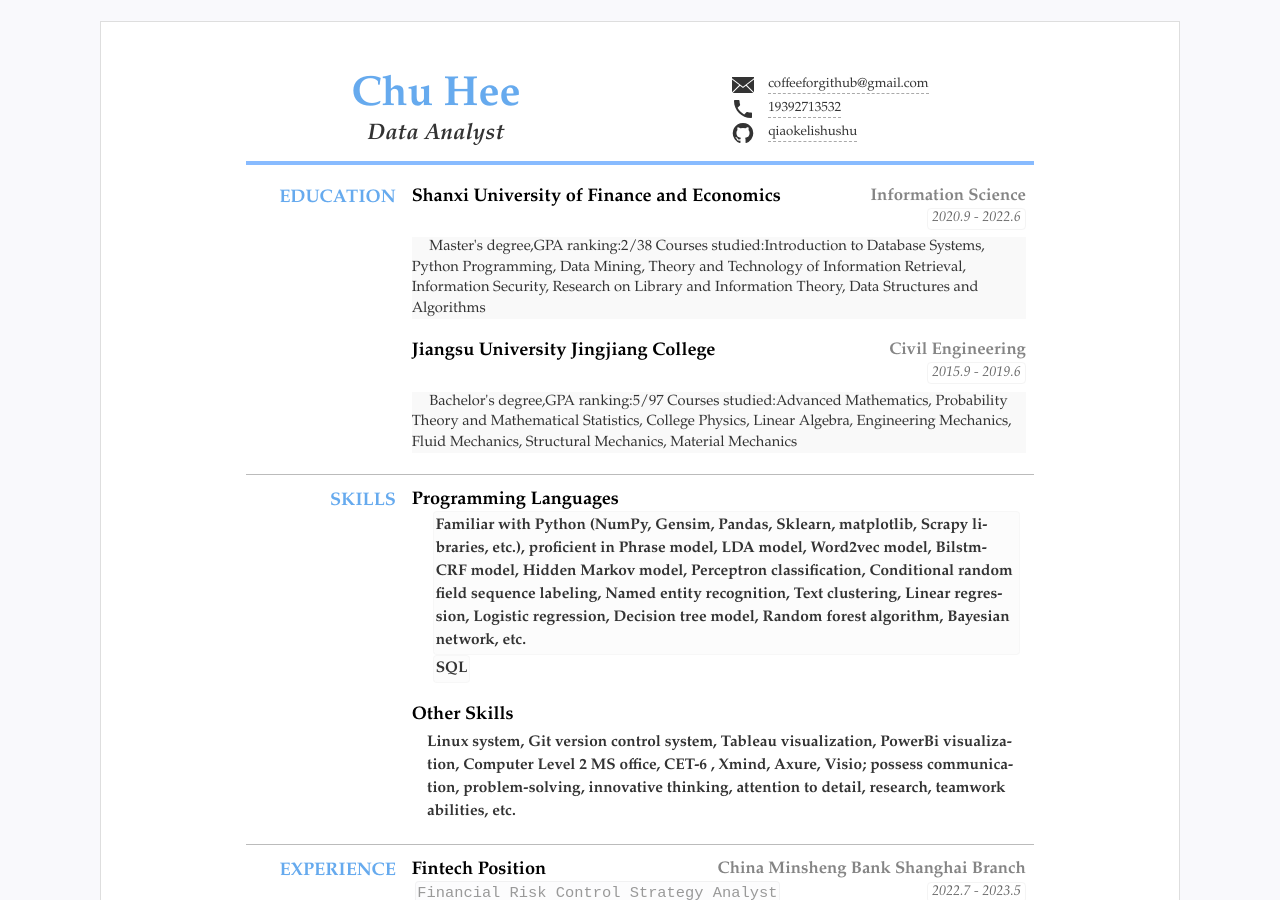
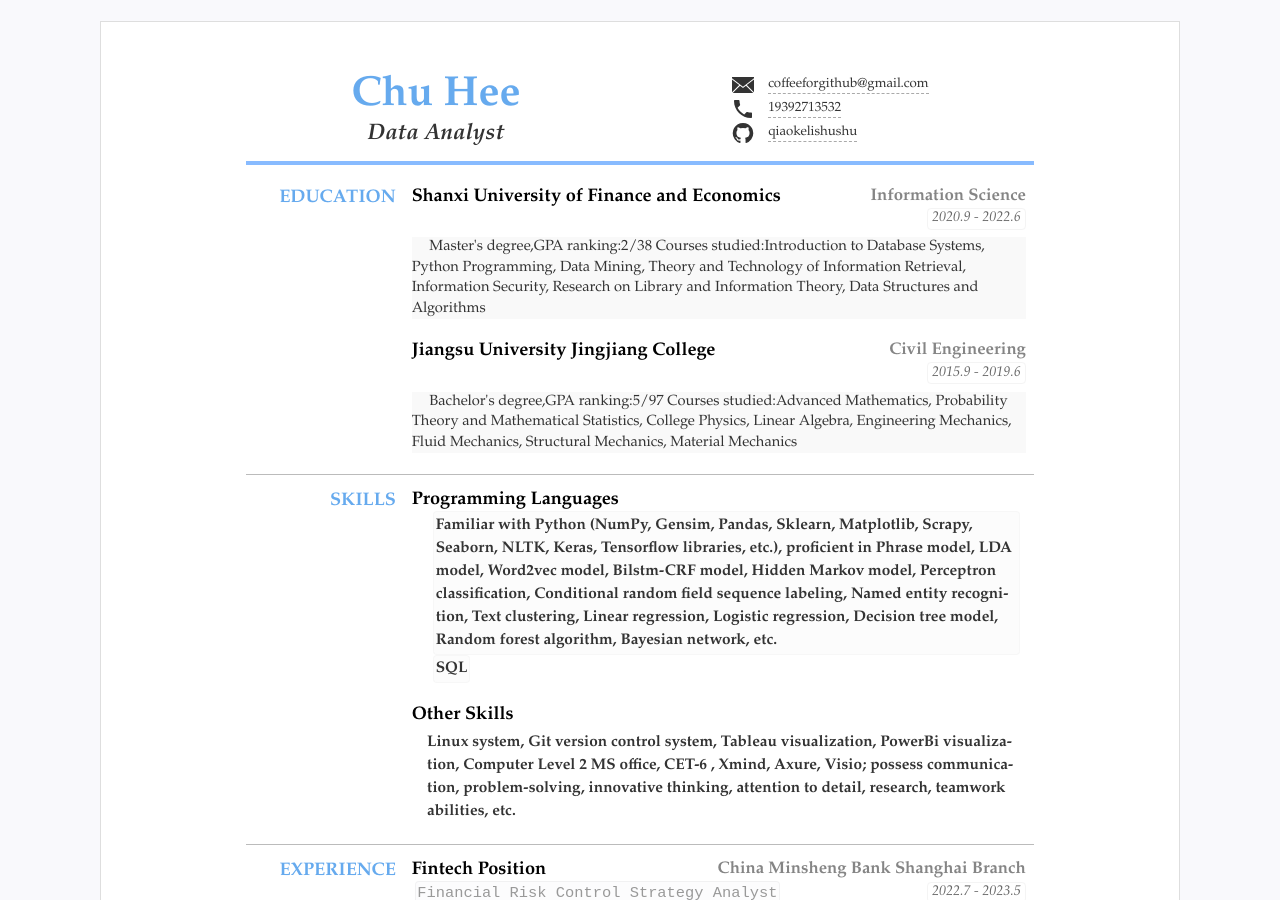
Before and after one commit to qiaokelishushu/CV, a Jekyll site: the page built from index.html, in a window 1280 px wide and 900 px high. Built offline with Jekyll 4.4.1, drawn with Linux system fonts in a browser that asks for light colours.

Commit message:
Update resume.yml
update EN DS

```diff
--- a/_data/resume.yml
+++ b/_data/resume.yml
@@ -44,7 +44,7 @@ main: #简历主要内容，
   content:
   - title: Programming Languages
     items: #itmems 可以小块的方式显示
-    - Familiar with Python (NumPy, Gensim, Pandas, Sklearn, matplotlib, Scrapy libraries, etc.), proficient in Phrase model, LDA model, Word2vec model, Bilstm-CRF model, Hidden Markov model, Perceptron classification, Conditional random field sequence labeling, Named entity recognition, Text clustering, Linear regression, Logistic regression, Decision tree model, Random forest algorithm, Bayesian network, etc.
+    - Familiar with Python (NumPy, Gensim, Pandas, Sklearn, Matplotlib, Scrapy, Seaborn, NLTK, Keras, Tensorflow libraries, etc.), proficient in Phrase model, LDA model, Word2vec model, Bilstm-CRF model, Hidden Markov model, Perceptron classification, Conditional random field sequence labeling, Named entity recognition, Text clustering, Linear regression, Logistic regression, Decision tree model, Random forest algorithm, Bayesian network, etc.
     - SQL
 #     - 语言3
   - title: Other Skills
```
